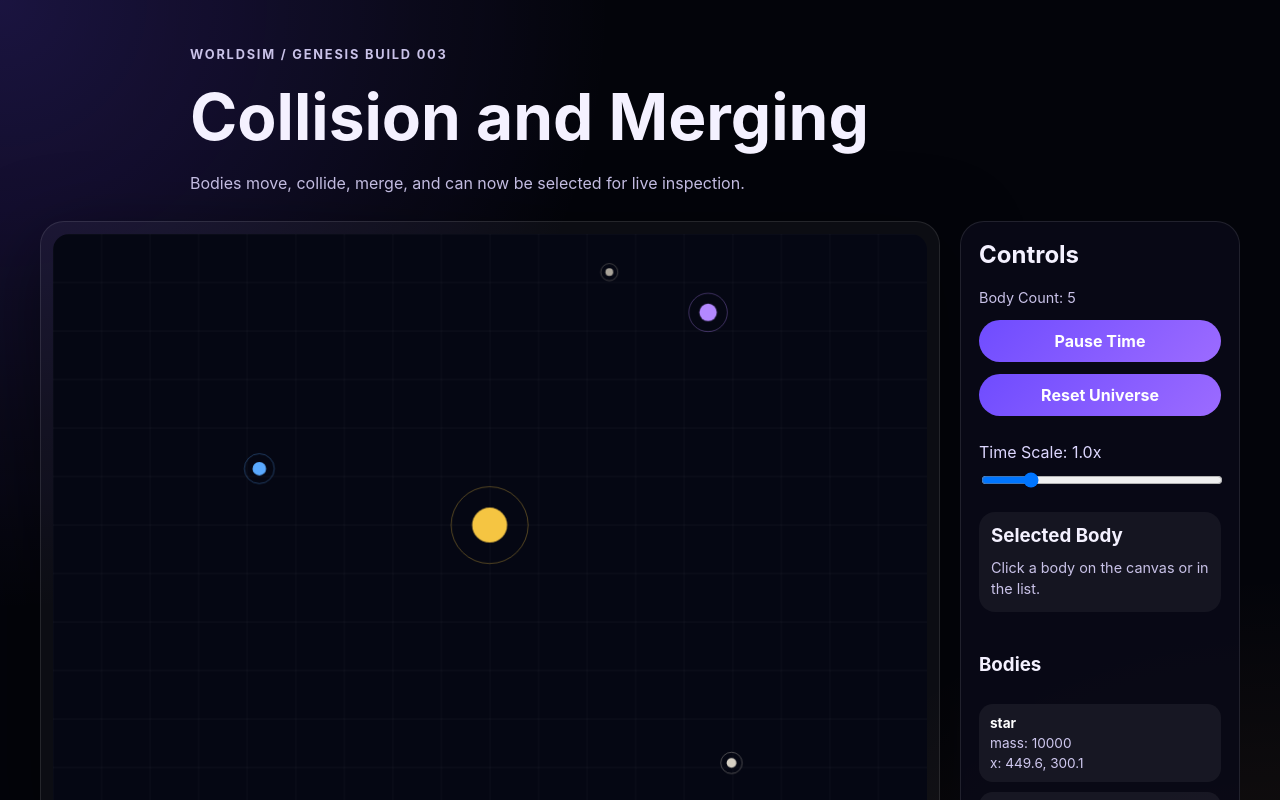
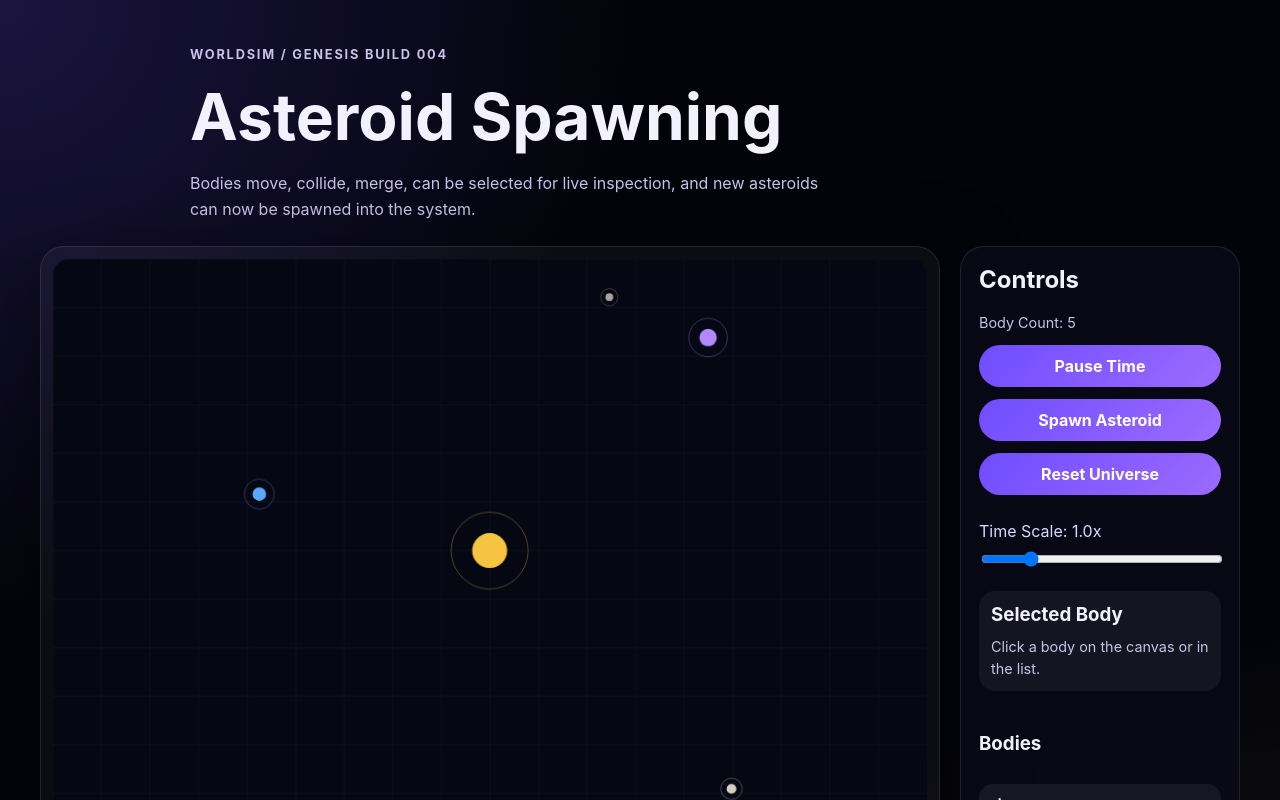
Before and after one commit to poohbiz/worldsim, a React (Vite) app: page / in a window 1280 px wide. Shown: the top 800 px of the page. Built offline with nearby package versions, Linux system fonts and the light colour scheme.

Commit message:
Build 004 - Added asteroid spawning

```diff
--- a/src/App.tsx
+++ b/src/App.tsx
@@ -1,10 +1,47 @@
 import { useEffect, useState } from "react";
 import { UniverseCanvas } from "./components/UniverseCanvas";
 import { createInitialWorld } from "./sim/createWorld";
-import type { WorldState } from "./sim/types";
+import type { Body, WorldState } from "./sim/types";
 
 const CANVAS_WIDTH = 900;
 const CANVAS_HEIGHT = 600;
+const ASTEROID_COLORS = ["#d6d0c4", "#aaa49a", "#c7b7a3", "#8f8a84"];
+
+function createSpawnedAsteroid(id: string): Body {
+  const centerX = CANVAS_WIDTH / 2;
+  const centerY = CANVAS_HEIGHT / 2;
+
+  const angle = Math.random() * Math.PI * 2;
+  const distanceFromCenter = 260 + Math.random() * 160;
+
+  const position = {
+    x: centerX + Math.cos(angle) * distanceFromCenter,
+    y: centerY + Math.sin(angle) * distanceFromCenter,
+  };
+
+  const direction = Math.random() > 0.5 ? 1 : -1;
+  const speed = 1.2 + Math.random() * 1.3;
+
+  const velocity = {
+    x: -Math.sin(angle) * speed * direction,
+    y: Math.cos(angle) * speed * direction,
+  };
+
+  const mass = 2 + Math.random() * 6;
+  const radius = Math.sqrt(mass) * 2.2;
+
+  const color =
+    ASTEROID_COLORS[Math.floor(Math.random() * ASTEROID_COLORS.length)];
+
+  return {
+    id,
+    position,
+    velocity,
+    mass,
+    radius,
+    color,
+  };
+}
 
 export default function App() {
   const [world, setWorld] = useState<WorldState | null>(null);
@@ -53,6 +90,23 @@ export default function App() {
     });
   }
 
+  function spawnAsteroid() {
+    const asteroidId = `asteroid-${Date.now()}`;
+
+    setWorld((currentWorld) => {
+      if (!currentWorld) return currentWorld;
+
+      const asteroid = createSpawnedAsteroid(asteroidId);
+
+      return {
+        ...currentWorld,
+        bodies: [...currentWorld.bodies, asteroid],
+      };
+    });
+
+    setSelectedBodyId(asteroidId);
+  }
+
   const selectedBody =
     world?.bodies.find((body) => body.id === selectedBodyId) ?? null;
 
@@ -69,11 +123,11 @@ export default function App() {
   return (
     <main className="page">
       <section className="hero">
-        <p className="eyebrow">WorldSim / Genesis Build 003</p>
-        <h1>Collision and Merging</h1>
+        <p className="eyebrow">WorldSim / Genesis Build 004</p>
+        <h1>Asteroid Spawning</h1>
         <p>
-          Bodies move, collide, merge, and can now be selected for live
-          inspection.
+          Bodies move, collide, merge, can be selected for live inspection, and
+          new asteroids can now be spawned into the system.
         </p>
       </section>
 
@@ -95,6 +149,8 @@ export default function App() {
           <button onClick={togglePause}>
             {world.isPaused ? "Resume Time" : "Pause Time"}
           </button>
+
+          <button onClick={spawnAsteroid}>Spawn Asteroid</button>
 
           <button onClick={resetWorld}>Reset Universe</button>
 
--- a/src/components/UniverseCanvas.tsx
+++ b/src/components/UniverseCanvas.tsx
@@ -2,7 +2,7 @@ import {
   useEffect,
   useRef,
   type Dispatch,
-  type MouseEvent,
+  type PointerEvent,
   type SetStateAction,
 } from "react";
 import type { WorldState } from "../sim/types";
@@ -30,7 +30,7 @@ export function UniverseCanvas({
   worldRef.current = world;
   selectedBodyIdRef.current = selectedBodyId;
 
-  function handleCanvasClick(event: MouseEvent<HTMLCanvasElement>) {
+  function handleCanvasPointerDown(event: PointerEvent<HTMLCanvasElement>) {
     const canvas = canvasRef.current;
     if (!canvas) return;
 
@@ -101,7 +101,7 @@ export function UniverseCanvas({
       ref={canvasRef}
       width={900}
       height={600}
-      onClick={handleCanvasClick}
+      onPointerDown={handleCanvasPointerDown}
     />
   );
 }
@@ -141,7 +141,7 @@ function render(
       context.arc(
         body.position.x,
         body.position.y,
-        body.radius * 3.1,
+        Math.max(body.radius * 3.1, 18),
         0,
         Math.PI * 2,
       );
@@ -189,7 +189,7 @@ function findClickedBody(
     const dy = clickY - body.position.y;
     const distance = Math.sqrt(dx * dx + dy * dy);
 
-    const clickableRadius = Math.max(body.radius * 2.2, 10);
+    const clickableRadius = Math.max(body.radius * 4, 32);
 
     if (distance <= clickableRadius) {
       return body;
--- a/src/styles.css
+++ b/src/styles.css
@@ -81,6 +81,8 @@ canvas {
   display: block;
   width: 100%;
   border-radius: 16px;
+  tough-action: none;
+  cursor: crosshair;
 }
 
 .control-panel {
```
